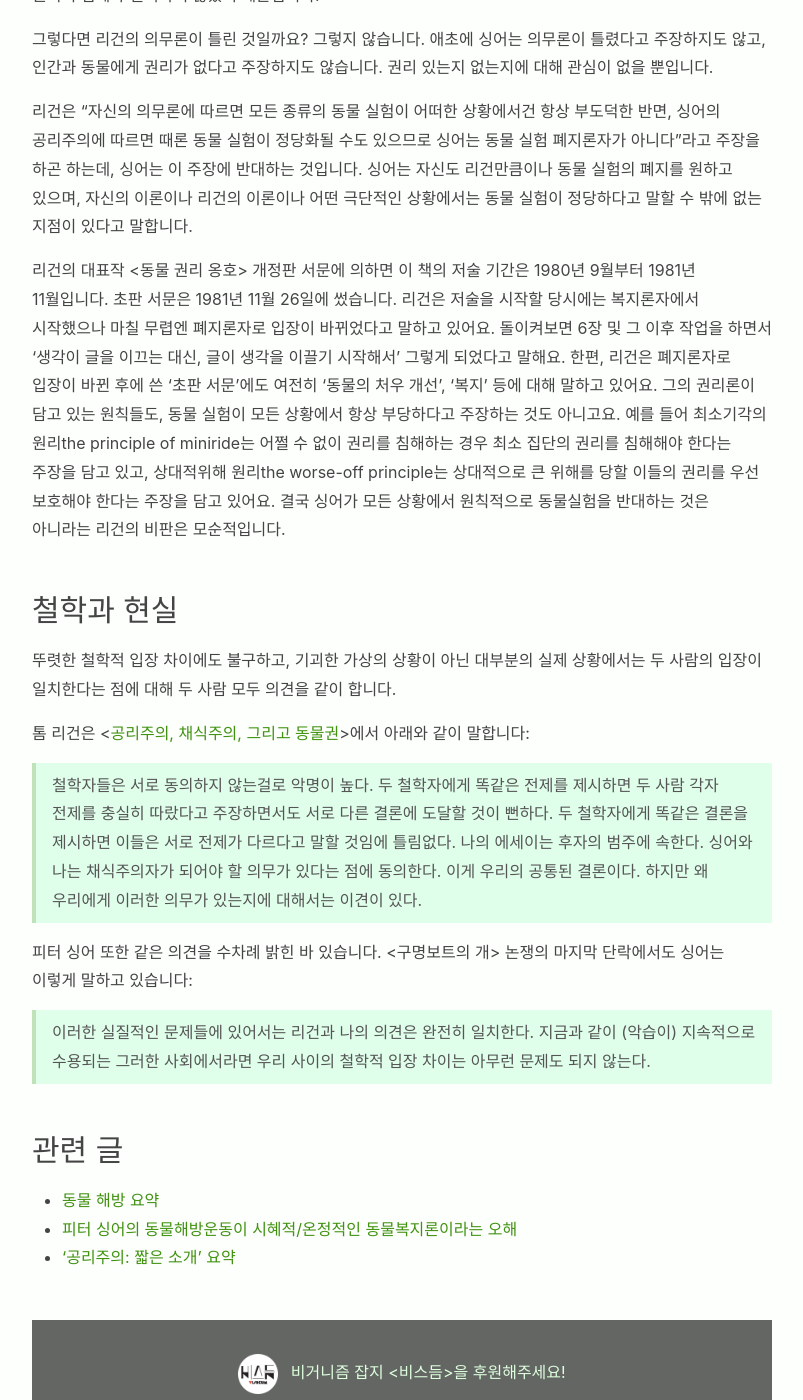
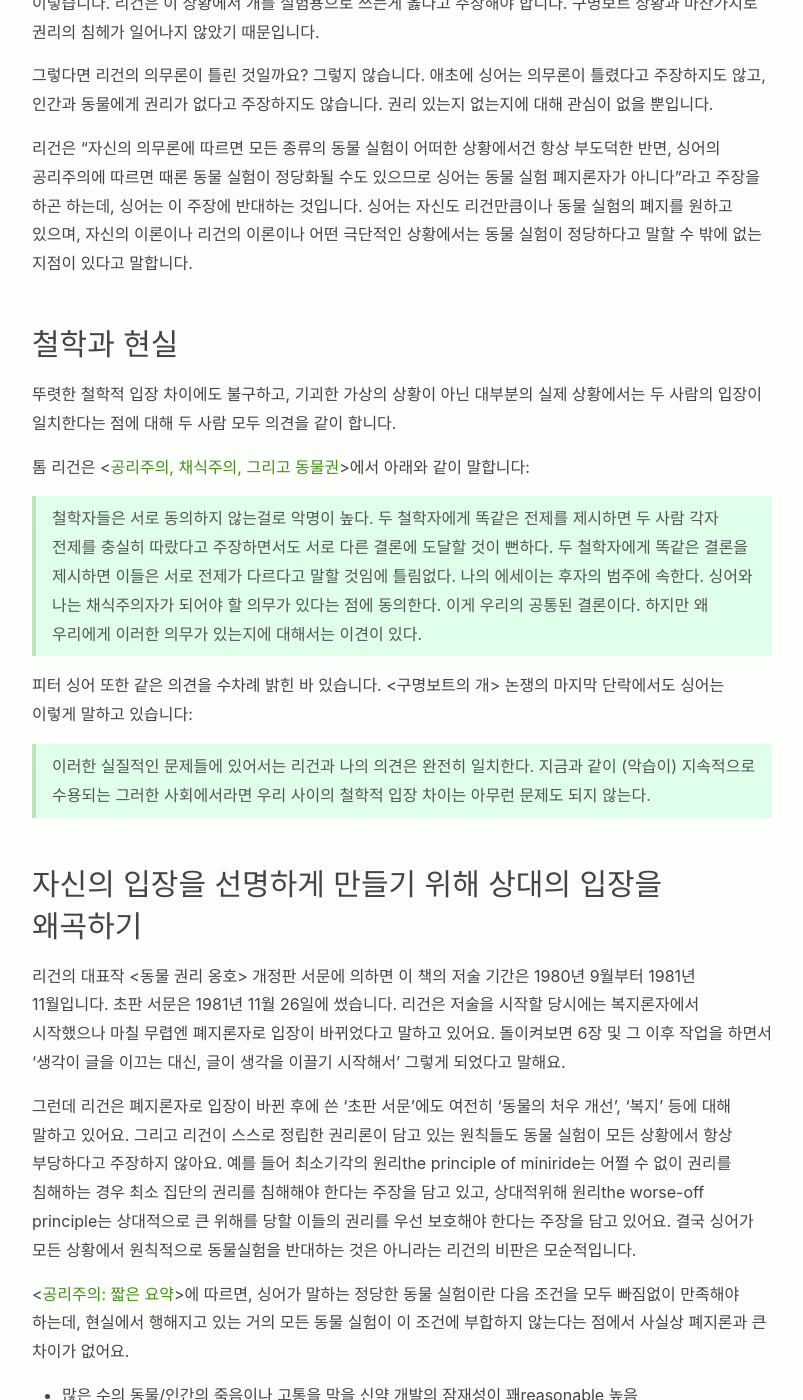
Before and after one commit to veganstudies/veganstudies.github.io, a Jekyll site: the page built from _posts/2019-07-25-singer-vs-regan.md, in a window 1280 px wide and 1400 px high, scrolled down 3967 px. Shown: the whole window, without its empty margins (238-1041 px from the left). Built offline with Jekyll 4.4.1, drawn with Linux system fonts in a browser that asks for light colours; part of the change alters nothing that is shown; some of the changed text lies outside the part shown.

Commit message:
Update 2019-07-25-singer-vs-regan.md

```diff
--- a/_posts/2019-07-25-singer-vs-regan.md
+++ b/_posts/2019-07-25-singer-vs-regan.md
@@ -184,20 +184,6 @@ consideration'이라고 합니다. 도덕적으로 옳은 행동이란 공리주
 자신의 이론이나 리건의 이론이나 어떤 극단적인 상황에서는 동물 실험이 정당하다고
 말할 수 밖에 없는 지점이 있다고 말합니다.
 
-리건의 대표작 \<동물 권리 옹호\> 개정판 서문에 의하면 이 책의 저술 기간은
-1980년 9월부터 1981년 11월입니다. 초판 서문은 1981년 11월 26일에
-썼습니다. 리건은 저술을 시작할 당시에는 복지론자에서 시작했으나 마칠 무렵엔
-폐지론자로 입장이 바뀌었다고 말하고 있어요. 돌이켜보면 6장 및 그 이후 작업을
-하면서 '생각이 글을 이끄는 대신, 글이 생각을 이끌기 시작해서' 그렇게 되었다고
-말해요. 한편, 리건은 폐지론자로 입장이 바뀐 후에 쓴 '초판 서문'에도 여전히
-'동물의 처우 개선', '복지' 등에 대해 말하고 있어요. 그의 권리론이 담고 있는
-원칙들도, 동물 실험이 모든 상황에서 항상 부당하다고 주장하는 것도 아니고요.
-예를 들어 최소기각의 원리the principle of miniride는 어쩔 수 없이
-권리를 침해하는 경우 최소 집단의 권리를 침해해야 한다는 주장을 담고 있고,
-상대적위해 원리the worse-off principle는 상대적으로 큰 위해를 당할
-이들의 권리를 우선 보호해야 한다는 주장을 담고 있어요. 결국 싱어가 모든
-상황에서 원칙적으로 동물실험을 반대하는 것은 아니라는 리건의 비판은 모순적입니다.
-
 ## 철학과 현실
 
 뚜렷한 철학적 입장 차이에도 불구하고, 기괴한 가상의 상황이 아닌 대부분의 실제
@@ -221,6 +207,44 @@ consideration'이라고 합니다. 도덕적으로 옳은 행동이란 공리주
 > 같이 (악습이) 지속적으로 수용되는 그러한 사회에서라면 우리 사이의 철학적 입장
 > 차이는 아무런 문제도 되지 않는다.
 
+## 자신의 입장을 선명하게 만들기 위해 상대의 입장을 왜곡하기
+
+리건의 대표작 \<동물 권리 옹호\> 개정판 서문에 의하면 이 책의 저술 기간은
+1980년 9월부터 1981년 11월입니다. 초판 서문은 1981년 11월 26일에
+썼습니다. 리건은 저술을 시작할 당시에는 복지론자에서 시작했으나 마칠 무렵엔
+폐지론자로 입장이 바뀌었다고 말하고 있어요. 돌이켜보면 6장 및 그 이후 작업을
+하면서 '생각이 글을 이끄는 대신, 글이 생각을 이끌기 시작해서' 그렇게 되었다고
+말해요.
+
+그런데 리건은 폐지론자로 입장이 바뀐 후에 쓴 '초판 서문'에도 여전히
+'동물의 처우 개선', '복지' 등에 대해 말하고 있어요. 그리고 리건이 스스로
+정립한 권리론이 담고 있는 원칙들도 동물 실험이 모든 상황에서 항상 부당하다고
+주장하지 않아요. 예를 들어 최소기각의 원리the principle of miniride는
+어쩔 수 없이 권리를 침해하는 경우 최소 집단의 권리를 침해해야 한다는 주장을
+담고 있고, 상대적위해 원리the worse-off principle는 상대적으로 큰
+위해를 당할 이들의 권리를 우선 보호해야 한다는 주장을 담고 있어요. 결국 싱어가
+모든 상황에서 원칙적으로 동물실험을 반대하는 것은 아니라는 리건의 비판은
+모순적입니다.
+
+\<[공리주의: 짧은 요약](/2020/02/01/utilitarianism-a-very-short-introduction.html)\>에
+따르면, 싱어가 말하는 정당한 동물 실험이란 다음 조건을 모두 빠짐없이 만족해야
+하는데, 현실에서 행해지고 있는 거의 모든 동물 실험이 이 조건에 부합하지 않는다는
+점에서 사실상 폐지론과 큰 차이가 없어요.
+
+- 많은 수의 동물/인간의 죽음이나 고통을 막을 신약 개발의 잠재성이
+  꽤reasonable 높음
+- 몇몇 동물을 대상으로 실험을 하지 않고서는 이를 달성할 다른 길이 없고 신약
+  개발로 인해 이득을 볼 동물의 수가 월등히 많음
+- 실험 동물이 겪을 고통을 최소화하기 위한 모든 가능한 절차를 준수
+- 신약 개발 이외의 다른 분야에 동일한 시간과 돈을 투자했을 때 얻을 수 있는 더
+  큰 이익이 없음
+
+사람들은 자신의 입장을, 기존의 널리 알려진 입장과 구분하고 더 선명하게 만들기
+위해 널리 알려진 입장을 폄훼하거나 왜곡하곤 합니다. 싱어에 대한 톰 리건의
+주장들도 어느 정도 그런 측면이 있다고 생각해요. 물론 [대놓고 왜곡 인용을 하거나
+지속적으로 상대를 악의적으로 비방하는 게리 프란시온](/2020/03/03/on-gary-francione.html)에
+비하면 이 정도는 양호하다고 생각해요.
+
 ## 관련 글
 
 * [동물 해방 요약](/2019/07/28/animal-liberation.html)
```
